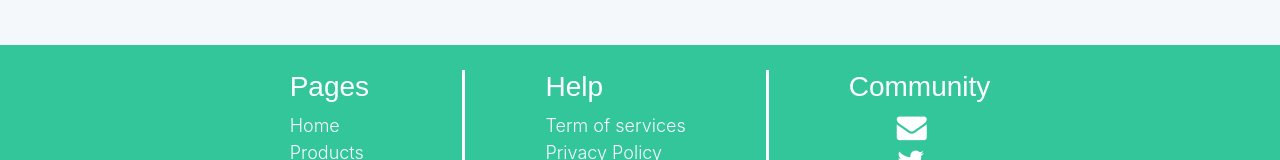
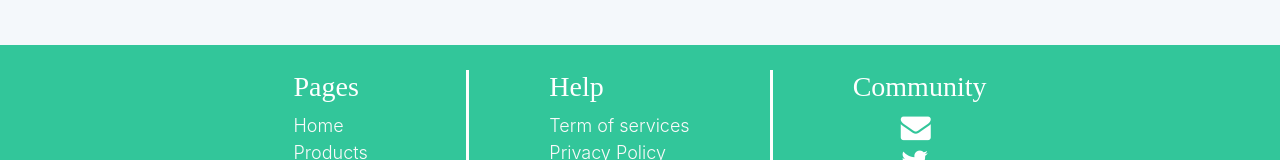
Before and after one commit to AliAbdEl-Malek/SHEFAA, an Angular app: page / in a window 1280 px wide. Shown: the part 4528-4688 px from the top of the page. Built offline with nearby package versions, Linux system fonts and the light colour scheme; no server answers.

Commit message:
1/2/2021 no.2

```diff
--- a/src/app/components/shared/footer/footer.component.css
+++ b/src/app/components/shared/footer/footer.component.css
@@ -26,7 +26,7 @@ footer .footer-block {
 
 h3 {
     color: white;
-    font-family: PT Sans,sans-serif;
+    font-family: Niveau Grotesk;
 }
 
 footer div.grid-fluid ul {
--- a/src/app/components/shared/header/header.component.html
+++ b/src/app/components/shared/header/header.component.html
@@ -39,7 +39,7 @@
                     <div class="dropdown-menu p-2" style="margin-top: auto; float: right;" aria-labelledby="navbarDropdownMenuLink">
                         <a class="dropdown-item px-2 toggle-hover" [routerLink]="['/profile/info']" routerLinkActive="router-link-active"><i class="fa fa-user pr-2" style="color: #32c69a;"></i>Profile</a>
                         <a class="dropdown-item px-2 toggle-hover" href="#"><i class="fa fa-star pr-2" style="color: #32c69a;"></i>Favourite Products</a>
-                        <a class="dropdown-item px-2 toggle-hover" [routerLink]="['/registeration/logout']" routerLinkActive="router-link-active"><i class="fa fa-door-open pr-2" style="color: #32c69a;"></i>Log Out</a>
+                        <a class="dropdown-item px-2 toggle-hover" [routerLink]="['/registeration/logout']" routerLinkActive="router-link-active"><i class="fas fa-door-open pr-2" style="color: #32c69a;"></i>Log Out</a>
                     </div>
                 </li>
             </ul>
```
